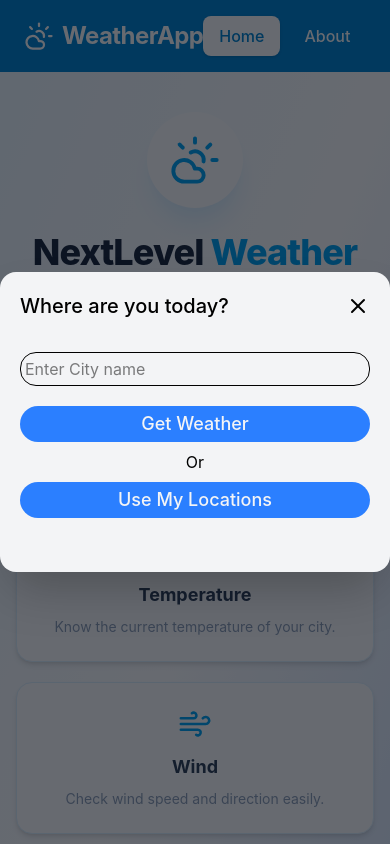
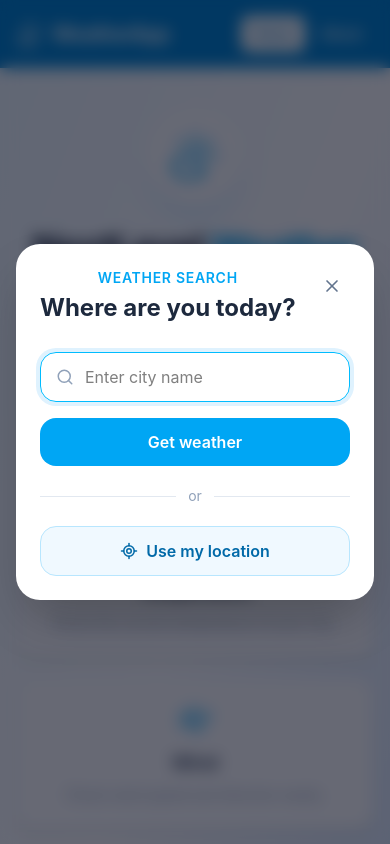
Before and after one commit to Al-Mamuun/Weather-App, a React (Vite) app: page / in a window 390 px wide. Both pictures are taken after a click on the button "Check Weather". Shown: the top 844 px of the page. Built offline with nearby package versions, Linux system fonts and the light colour scheme.

Commit message:
Polish weather app UX with robust location search, weather loading/error states, refresh/change-city actions, accessibility, responsive cards, and safer API handling.

```diff
--- a/src/components/LocationModal.jsx
+++ b/src/components/LocationModal.jsx
@@ -1,5 +1,5 @@
-import { X } from "lucide-react";
-import { useState } from "react";
+import { LocateFixed, Search, X } from "lucide-react";
+import { useEffect, useState } from "react";
 import { useNavigate } from "react-router";
 import { getGeolocation } from "../services/get-geolocation";
 
@@ -7,93 +7,137 @@ const LocationModal = ({ onClose }) => {
   const navigate = useNavigate();
   const [city, setCity] = useState("");
   const [error, setError] = useState("");
+  const [loading, setLoading] = useState(false);
+
+  useEffect(() => {
+    const handleKeyDown = (event) => {
+      if (event.key === "Escape") onClose();
+    };
+
+    document.addEventListener("keydown", handleKeyDown);
+    document.body.style.overflow = "hidden";
+
+    return () => {
+      document.removeEventListener("keydown", handleKeyDown);
+      document.body.style.overflow = "";
+    };
+  }, [onClose]);
+
   const goToPage = (location) => {
     navigate("/weather", { state: { location } });
   };
 
-  const handleSubmit = async (e) => {
-    e.preventDefault();
+  const handleSubmit = async (event) => {
+    event.preventDefault();
     const value = city.trim();
-    // console.log(value);
+
     if (!value) {
-      setError("Please enter a city name");
+      setError("Please enter a city name.");
       return;
     }
+
+    setLoading(true);
+    setError("");
+
     try {
       const location = await getGeolocation(value);
-      // console.log(result);
-      if (!location) {
-        setError("Geocoding request failed!");
-      }
       goToPage(location);
-    } catch (error) {
-      setError(error);
+    } catch (submitError) {
+      setError(submitError.message || "Could not find that city.");
+    } finally {
+      setLoading(false);
     }
   };
 
   const handleGeoLocations = () => {
     if (!navigator.geolocation) {
-      setError("Geo locations not found!");
+      setError("Geolocation is not supported by your browser.");
       return;
     }
+
+    setLoading(true);
+    setError("");
+
     navigator.geolocation.getCurrentPosition(
-      (positions) => {
-        const { latitude, longitude } = positions.coords;
-        //   console.log({latitude,longitude});
-        goToPage({ name: "Your Locations", lat: latitude, lon: longitude });
+      ({ coords }) => {
+        goToPage({ name: "Your location", lat: coords.latitude, lon: coords.longitude });
       },
-      (error) => {
-        setError(error.message);
+      (geoError) => {
+        setError(geoError.message || "Unable to access your location.");
+        setLoading(false);
       },
-      {
-        timeout: 10000,
-      },
+      { timeout: 10000, enableHighAccuracy: true },
     );
   };
 
   return (
-    <div className="fixed inset-0 flex justify-center items-center bg-gray-950/60">
-      <div className="h-[300px] p-5 rounded-2xl w-[400px] bg-gray-100 shadow-2xl">
-        <div className="flex justify-between items-center">
-          <h2 className="text-xl font-medium">Where are you today?</h2>
-          <button onClick={onClose} className="cursor-pointer">
-            <X />
+    <div
+      className="fixed inset-0 z-50 flex items-center justify-center bg-slate-950/60 p-4 backdrop-blur-sm"
+      onMouseDown={(event) => event.target === event.currentTarget && onClose()}
+    >
+      <div
+        className="w-full max-w-md rounded-3xl bg-white p-6 shadow-2xl sm:p-8"
+        role="dialog"
+        aria-modal="true"
+        aria-labelledby="location-modal-title"
+      >
+        <div className="flex items-start justify-between gap-4">
+          <div>
+            <p className="text-sm font-semibold uppercase tracking-wider text-sky-500">Weather search</p>
+            <h2 id="location-modal-title" className="mt-1 text-2xl font-bold text-slate-800">
+              Where are you today?
+            </h2>
+          </div>
+          <button
+            type="button"
+            onClick={onClose}
+            aria-label="Close location dialog"
+            className="rounded-full p-2 text-slate-500 transition hover:bg-slate-100 hover:text-slate-800"
+          >
+            <X size={20} aria-hidden="true" />
           </button>
         </div>
-        <div className="pt-8">
-          <form onSubmit={handleSubmit} className="space-y-5">
+
+        <form onSubmit={handleSubmit} className="mt-7 space-y-4">
+          <label htmlFor="city" className="sr-only">City name</label>
+          <div className="relative">
+            <Search size={18} className="absolute left-4 top-1/2 -translate-y-1/2 text-slate-400" aria-hidden="true" />
             <input
+              id="city"
               type="text"
-              placeholder="Enter City name"
+              placeholder="Enter city name"
               value={city}
-              onChange={(e) => setCity(e.target.value)}
-              className="w-full border p-1 rounded-2xl"
+              onChange={(event) => setCity(event.target.value)}
+              autoFocus
+              className="w-full rounded-2xl border border-slate-200 py-3 pl-11 pr-4 outline-none transition focus:border-sky-400 focus:ring-4 focus:ring-sky-100"
             />
-
-            <div className="">
+          </div>
           <button
             type="submit"
-                className="text-lg w-full font-medium hover:scale-105 transition-all delay-500 bg-blue-500 px-5 cursor-pointer py-1 rounded-4xl text-gray-100"
+            disabled={loading}
+            className="w-full rounded-2xl bg-sky-500 px-5 py-3 font-semibold text-white transition hover:bg-sky-600 disabled:cursor-not-allowed disabled:opacity-60"
           >
-                Get Weather
+            {loading ? "Finding location..." : "Get weather"}
           </button>
+        </form>
+
+        <div className="my-5 flex items-center gap-3 text-sm text-slate-400">
+          <span className="h-px flex-1 bg-slate-200" />
+          or
+          <span className="h-px flex-1 bg-slate-200" />
         </div>
-          </form>
-        </div>
-        <div className="py-2 text-center">Or</div>
-        <div className="">
+
         <button
           type="button"
           onClick={handleGeoLocations}
-            className="text-lg w-full font-medium hover:scale-105 transition-all delay-500 bg-blue-500 px-5 cursor-pointer py-1 rounded-4xl text-gray-100"
+          disabled={loading}
+          className="inline-flex w-full items-center justify-center gap-2 rounded-2xl border border-sky-200 bg-sky-50 px-5 py-3 font-semibold text-sky-700 transition hover:bg-sky-100 disabled:cursor-not-allowed disabled:opacity-60"
         >
-            Use My Locations
+          <LocateFixed size={18} aria-hidden="true" />
+          Use my location
         </button>
-        </div>
 
-        <div className="text-center">
-          {error && <p className="text-red-600 text-md font-medium">{error}</p>}
-        </div>
+        {error && <p className="mt-4 text-center text-sm font-medium text-red-600" role="alert">{error}</p>}
       </div>
     </div>
   );
--- a/src/components/Navbar.jsx
+++ b/src/components/Navbar.jsx
@@ -2,45 +2,22 @@ import { CloudSun } from "lucide-react";
 import { Link, NavLink } from "react-router";
 
 function Navbar() {
+  const linkClass = ({ isActive }) =>
+    `rounded-lg px-3 py-2 text-sm font-semibold transition ${
+      isActive ? "bg-white text-sky-600 shadow-sm" : "text-white hover:bg-sky-500"
+    }`;
+
   return (
-    <nav className="bg-sky-600 text-white shadow-lg">
-      <div className="max-w-7xl mx-auto px-6 py-4 flex items-center justify-between">
-        {/* Logo */}
-        <Link
-          to="/"
-          className="flex items-center gap-2 text-2xl font-bold tracking-tight hover:opacity-90 transition"
-        >
-          <CloudSun size={30} strokeWidth={1.8} aria-hidden="true" />
+    <nav className="bg-sky-600 text-white shadow-lg" aria-label="Main navigation">
+      <div className="mx-auto flex max-w-7xl items-center justify-between gap-4 px-4 py-4 sm:px-6">
+        <Link to="/" className="flex items-center gap-2 text-xl font-bold tracking-tight transition hover:opacity-90 sm:text-2xl">
+          <CloudSun size={28} strokeWidth={1.8} aria-hidden="true" />
           <span>WeatherApp</span>
         </Link>
 
-        {/* Navigation */}
-        <div className="flex items-center gap-2">
-          <NavLink
-            to="/"
-            className={({ isActive }) =>
-              `px-4 py-2 rounded-lg font-medium transition-all duration-200 ${
-                isActive
-                  ? "bg-white text-sky-600 shadow-sm"
-                  : "hover:bg-sky-500"
-              }`
-            }
-          >
-            Home
-          </NavLink>
-
-          <NavLink
-            to="/about"
-            className={({ isActive }) =>
-              `px-4 py-2 rounded-lg font-medium transition-all duration-200 ${
-                isActive
-                  ? "bg-white text-sky-600 shadow-sm"
-                  : "hover:bg-sky-500"
-              }`
-            }
-          >
-            About
-          </NavLink>
+        <div className="flex items-center gap-1 sm:gap-2">
+          <NavLink to="/" end className={linkClass}>Home</NavLink>
+          <NavLink to="/about" className={linkClass}>About</NavLink>
         </div>
       </div>
     </nav>
--- a/src/components/WeatherCard.jsx
+++ b/src/components/WeatherCard.jsx
@@ -2,61 +2,56 @@ import { Droplet, MapPin, Thermometer, Wind } from "lucide-react";
 import { getWeatherTheme } from "../utils/getTheme";
 
 export default function WeatherCard({ place, weather }) {
-
-
   const theme = getWeatherTheme(weather?.icon);
+  const locationName = place?.country ? `${place.name}, ${place.country}` : place?.name;
 
   const stats = [
-    { icon: Thermometer, label: "Feels like", value: `${weather?.feelsLike}°C` },
-    { icon: Droplet, label: "Humidity", value: `${weather?.humidity}%` },
-    { icon: Wind, label: "Wind speed", value: `${weather?.windSpeed} km/h` },
+    { icon: Thermometer, label: "Feels like", value: `${weather?.feelsLike ?? "—"}°C` },
+    { icon: Droplet, label: "Humidity", value: `${weather?.humidity ?? "—"}%` },
+    { icon: Wind, label: "Wind speed", value: `${weather?.windSpeed ?? "—"} km/h` },
   ];
 
   return (
-    <section className="rounded-2xl shadow-2xl relative overflow-hidden p-8 max-[480px]:p-6 animate-rise">
-      {/* A hint of the weather colour in the corner of the white card. */}
+    <section className="relative overflow-hidden rounded-3xl bg-white p-6 shadow-xl ring-1 ring-slate-100 sm:p-8">
       <span
-        className="absolute -top-24 -right-20 w-64 h-64 rounded-full blur-3xl pointer-events-none"
+        className="pointer-events-none absolute -right-20 -top-24 h-64 w-64 rounded-full blur-3xl"
         style={{ background: theme.accent, opacity: 0.16 }}
         aria-hidden="true"
       />
 
       <div className="relative">
-        <span className="pill bg-sky-soft text-sky-deep">Today's weather</span>
+        <span className="inline-flex rounded-full bg-sky-50 px-3 py-1 text-xs font-bold uppercase tracking-wide text-sky-700">
+          Today’s weather
+        </span>
 
-        <h2 className="flex items-center gap-2 font-display text-[28px] max-[480px]:text-[24px] font-bold mt-4 mb-0 m-0">
-          <MapPin size={21} strokeWidth={2.5} className="text-sky flex-shrink-0" />
-          {place.name}
+        <h2 className="mt-4 flex items-center gap-2 text-2xl font-bold text-slate-800 sm:text-3xl">
+          <MapPin size={22} strokeWidth={2.5} className="flex-shrink-0 text-sky-500" aria-hidden="true" />
+          <span>{locationName || "Selected location"}</span>
         </h2>
 
-        <div className="flex items-end gap-5 mt-6 mb-7 max-[380px]:flex-col max-[380px]:items-start max-[380px]:gap-2">
+        <div className="mt-6 flex items-end gap-5 pb-7">
           <span
-            className="font-display text-[100px] max-[480px]:text-[78px] font-extrabold tracking-tightx leading-[0.82]"
+            className="text-7xl font-extrabold leading-none tracking-tight sm:text-8xl"
             style={{ color: theme.strong }}
           >
-            {weather?.temperature}
-            <span className="text-[52px] max-[480px]:text-[40px] align-top">°</span>
+            {weather?.temperature ?? "—"}
+            <span className="align-top text-4xl sm:text-5xl">°</span>
           </span>
-          <div className="pb-2">
-            {/* Short headline, e.g. "Rain" */}
-            <span className="block font-display text-[21px] font-bold">{weather?.conditionLabel}</span>
-            {/* Exact meaning of the weather code, e.g. "Heavy rain" */}
-            <span className="block text-[14px] text-slate">{weather?.description}</span>
+          <div className="pb-1">
+            <span className="block text-xl font-bold text-slate-800">{weather?.conditionLabel}</span>
+            <span className="block text-sm text-slate-500">{weather?.description}</span>
           </div>
         </div>
 
-        <div className="grid grid-cols-3 gap-3 max-[560px]:grid-cols-1">
+        <div className="grid grid-cols-1 gap-3 sm:grid-cols-3">
           {stats.map(({ icon: Icon, label, value }) => (
-            <div
-              key={label}
-              className="flex items-center gap-3 bg-[#f7fafe] border border-line rounded-[18px] px-4 py-[14px] transition-colors hover:bg-sky-soft hover:border-sky-light"
-            >
-              <span className="inline-flex items-center justify-center w-[34px] h-[34px] rounded-[11px] bg-sky-soft text-sky-deep flex-shrink-0">
-                <Icon size={17} strokeWidth={2.25} />
+            <div key={label} className="flex items-center gap-3 rounded-2xl border border-slate-100 bg-slate-50 px-4 py-3 transition hover:border-sky-200 hover:bg-sky-50">
+              <span className="inline-flex h-9 w-9 flex-shrink-0 items-center justify-center rounded-xl bg-sky-100 text-sky-700">
+                <Icon size={18} strokeWidth={2.25} aria-hidden="true" />
               </span>
-              <div className="min-w-0">
-                <span className="block text-[11.5px] font-semibold text-slate">{label}</span>
-                <span className="block text-[16px] font-bold leading-tight">{value}</span>
+              <div>
+                <span className="block text-xs font-semibold text-slate-500">{label}</span>
+                <span className="block font-bold text-slate-800">{value}</span>
               </div>
             </div>
           ))}
--- a/src/pages/Weather.jsx
+++ b/src/pages/Weather.jsx
@@ -1,5 +1,6 @@
-import { useEffect, useState } from "react";
-import { Link, useLocation } from "react-router";
+import { ArrowLeft, LocateFixed, RefreshCw } from "lucide-react";
+import { useCallback, useEffect, useState } from "react";
+import { Link, useLocation, useNavigate } from "react-router";
 import Loader from "../components/Loader";
 import LocationModal from "../components/LocationModal";
 import RecommandationCard from "../components/RecommandationCard";
@@ -9,70 +10,124 @@ import { getWeather } from "../services/get-weather";
 import { getRecommandations } from "../utils/getRecommandation";
 
 const Weather = () => {
-  const value = useLocation();
-  const place = value.state.location;
+  const location = useLocation();
+  const navigate = useNavigate();
+  const place = location.state?.location;
   const [weather, setWeather] = useState(null);
-  const [loading, setLoading] = useState(false);
-  const [open,setOpen] = useState(false)
-  useEffect(() => {
-    if (!place) {
-      return;
-    }
-    const fetchWeather = async () => {
+  const [loading, setLoading] = useState(Boolean(place));
+  const [error, setError] = useState("");
+  const [open, setOpen] = useState(false);
+
+  const fetchWeather = useCallback(async () => {
+    if (!place) return;
+
     setLoading(true);
+    setError("");
+
     try {
       const result = await getWeather(place);
       setWeather(result);
-      } catch (error) {
-        console.log(error);
+    } catch (fetchError) {
+      setError(fetchError.message || "Unable to load weather right now.");
     } finally {
       setLoading(false);
-        setOpen(false)
+      setOpen(false);
     }
-    };
-
-    fetchWeather();
   }, [place]);
 
+  useEffect(() => {
+    fetchWeather();
+  }, [fetchWeather]);
+
+  if (!place) {
     return (
-    <div className="max-w-6xl mx-auto">
-      <header className="py-4">
-        {!loading && (
-          <div className="flex items-center justify-between">
-            <div>
-              <Link className="border border-2 rounded-full px-2 py-1" to={"/"}>
-                Back To Home
+      <div className="flex min-h-[60vh] flex-1 items-center justify-center px-4 text-center">
+        <div className="max-w-md rounded-3xl bg-white p-8 shadow-xl ring-1 ring-slate-100">
+          <h1 className="text-2xl font-bold text-slate-800">No location selected</h1>
+          <p className="mt-3 text-slate-500">
+            Choose a city to see its current weather information.
+          </p>
+          <Link
+            to="/"
+            className="mt-6 inline-flex items-center gap-2 rounded-full bg-sky-500 px-5 py-3 font-semibold text-white transition hover:bg-sky-600"
+          >
+            <ArrowLeft size={18} aria-hidden="true" />
+            Choose a location
           </Link>
         </div>
-            <div>
-              <h1 className="text-xl text-blue-300 font-bold">
-                NextLevel <span className="text-blue-400">Weather</span>
+      </div>
+    );
+  }
+
+  return (
+    <div className="mx-auto w-full max-w-6xl px-4 pb-10 sm:px-6">
+      <header className="flex flex-wrap items-center justify-between gap-4 py-5">
+        <Link
+          className="inline-flex items-center gap-2 rounded-full border border-slate-200 bg-white px-4 py-2 font-medium text-slate-700 shadow-sm transition hover:border-sky-300 hover:text-sky-600"
+          to="/"
+        >
+          <ArrowLeft size={17} aria-hidden="true" />
+          Home
+        </Link>
+
+        <div className="text-center">
+          <p className="text-xs font-semibold uppercase tracking-[0.2em] text-sky-500">
+            Current conditions
+          </p>
+          <h1 className="text-xl font-bold text-slate-800 sm:text-2xl">
+            NextLevel <span className="text-sky-500">Weather</span>
           </h1>
         </div>
-            <div>
-              <button onClick={()=>setOpen(true)} className="text-lg font-medium hover:scale-105 transition-all delay-500 bg-blue-500 px-5 cursor-pointer py-1 rounded-4xl text-gray-100" type="button">Change location</button>
+
+        <div className="flex items-center gap-2">
+          <button
+            type="button"
+            onClick={fetchWeather}
+            disabled={loading}
+            aria-label="Refresh weather"
+            className="inline-flex items-center gap-2 rounded-full border border-slate-200 bg-white px-3 py-2 font-medium text-slate-700 shadow-sm transition hover:border-sky-300 hover:text-sky-600 disabled:cursor-not-allowed disabled:opacity-50"
+          >
+            <RefreshCw size={17} className={loading ? "animate-spin" : ""} aria-hidden="true" />
+            <span className="hidden sm:inline">Refresh</span>
+          </button>
+          <button
+            type="button"
+            onClick={() => setOpen(true)}
+            className="inline-flex items-center gap-2 rounded-full bg-sky-500 px-4 py-2 font-semibold text-white shadow-sm transition hover:bg-sky-600"
+          >
+            <LocateFixed size={17} aria-hidden="true" />
+            <span className="hidden sm:inline">Change city</span>
+          </button>
         </div>
+      </header>
+
+      {loading && <Loader />}
+
+      {!loading && error && (
+        <div className="mx-auto max-w-xl rounded-2xl border border-red-200 bg-red-50 p-6 text-center text-red-700">
+          <h2 className="font-bold">We couldn’t load the weather</h2>
+          <p className="mt-2 text-sm">{error}</p>
+          <button
+            type="button"
+            onClick={fetchWeather}
+            className="mt-4 rounded-full bg-red-600 px-5 py-2 font-semibold text-white transition hover:bg-red-700"
+          >
+            Try again
+          </button>
         </div>
       )}
-      </header>
-      {loading ? (
-        <Loader />
-      ) : (
-        <div className="grid md:grid-cols-2 gap-5">
-          <div className="space-y-3">
-            {/* Weather Card  */}
+
+      {!loading && !error && weather && (
+        <div className="grid gap-5 md:grid-cols-2">
+          <div className="space-y-5">
             <WeatherCard place={place} weather={weather} />
-
-            {/* Weather Recommandation  */}
             <RecommandationCard recommendation={getRecommandations(weather)} />
           </div>
-
-          {/* Weather Type  */}
           <WeatherType place={place} weather={weather} />
         </div>
       )}
 
-      {open && <LocationModal onClose={()=>setOpen(false)}/>}
+      {open && <LocationModal onClose={() => setOpen(false)} />}
     </div>
   );
 };
--- a/src/services/get-geolocation.js
+++ b/src/services/get-geolocation.js
@@ -1,16 +1,22 @@
 export const getGeolocation = async (city) => {
-  //   console.log("City : ", city);
-  const url = `https://geocoding-api.open-meteo.com/v1/search?name=${city}&count=1&language=en&format=json`;
+  const query = encodeURIComponent(city.trim());
+  const url = `https://geocoding-api.open-meteo.com/v1/search?name=${query}&count=1&language=en&format=json`;
   const result = await fetch(url);
-  //   console.log(await result.json());
-  if (!result) {
-    throw new Error("Geocoding request failed!");
+
+  if (!result.ok) {
+    throw new Error("Geocoding request failed.");
   }
+
   const data = await result.json();
-  const place = data.results[0];
-  //   console.log(place);
+  const place = data.results?.[0];
+
+  if (!place) {
+    throw new Error(`No location found for “${city}”.`);
+  }
+
   return {
     name: place.name,
+    country: place.country,
     lat: place.latitude,
     lon: place.longitude,
   };
```
Lines whose indentation alone changed are shown as unchanged.
